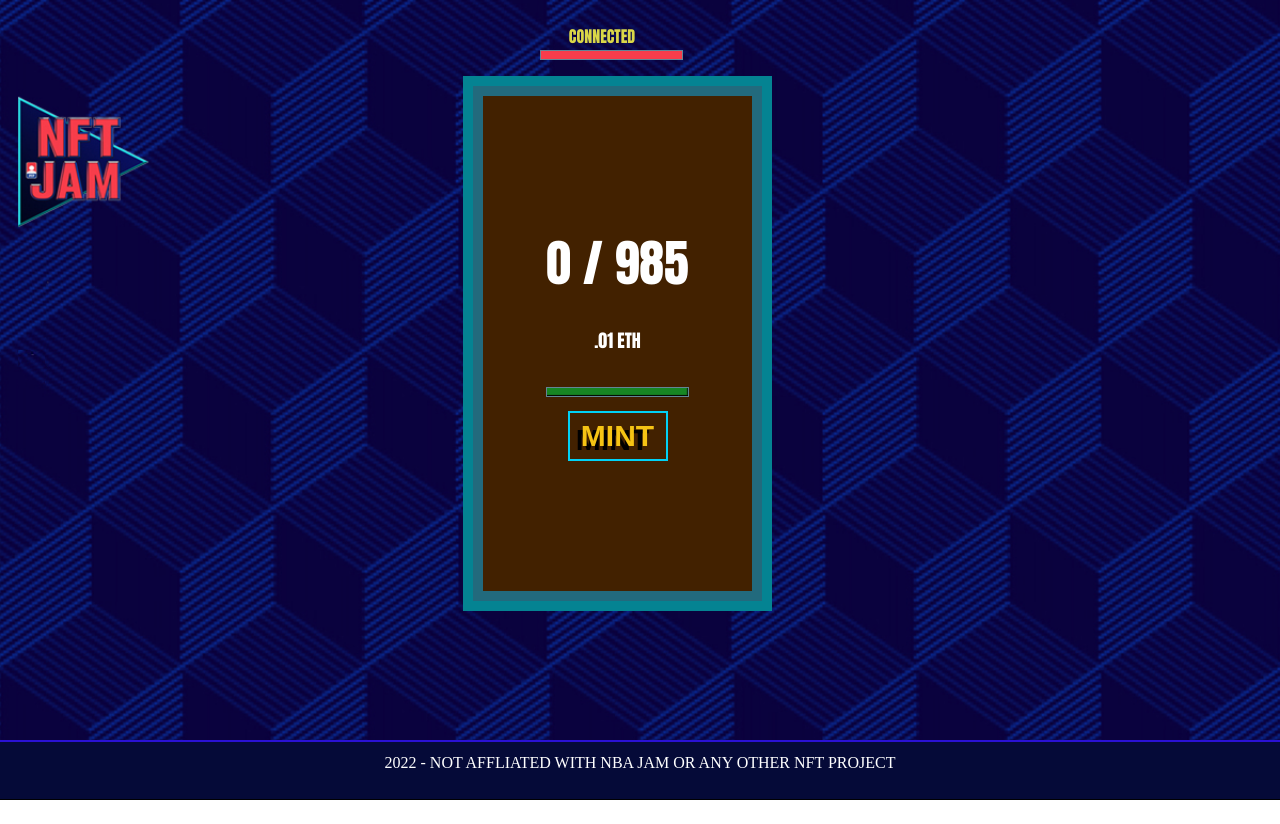
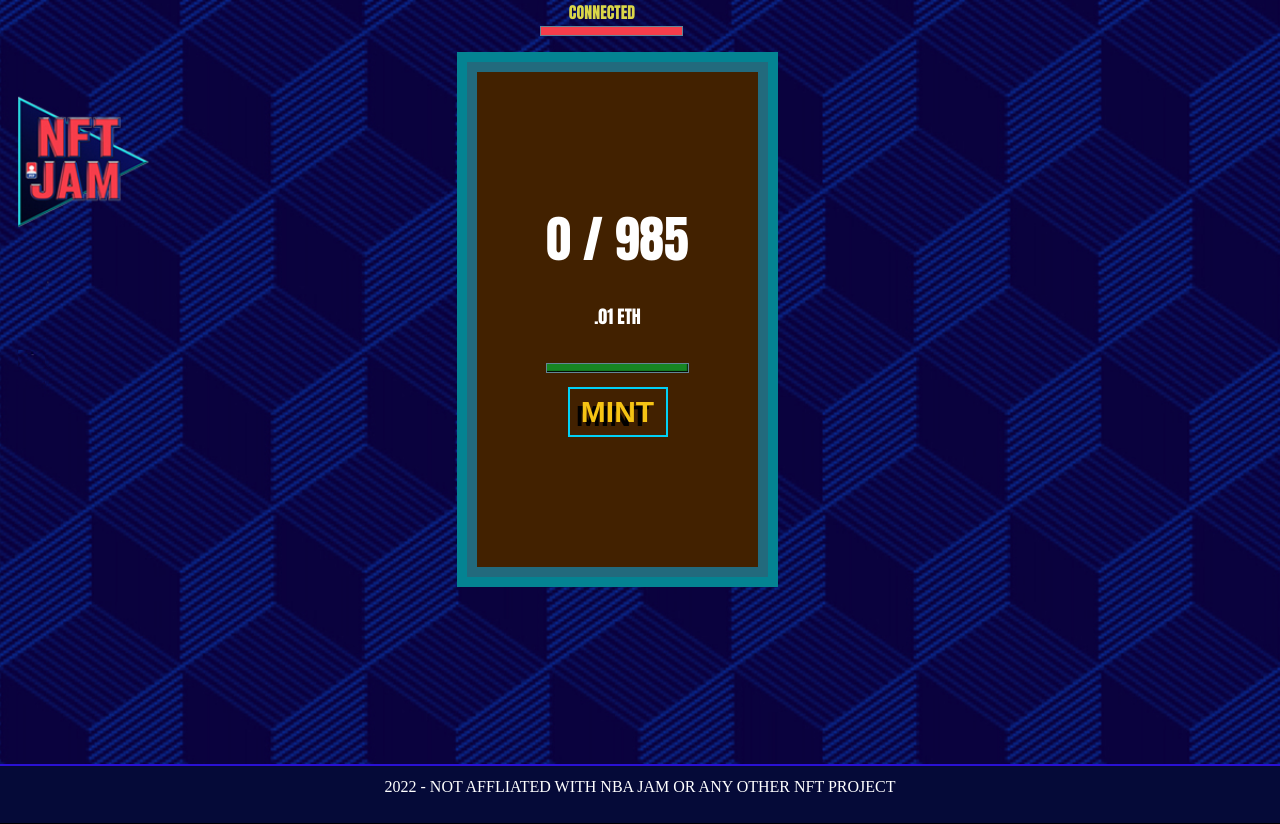
Before and after one commit to vishal123test/DEMOTest, a React (Create React App) app: page / in a window 1280 px wide. Shown: the top 824 px of the page. Before the commit the page ends 800 px from the top, so only its background shows below. Built offline with nearby package versions, Linux system fonts and the light colour scheme.

Commit message:
Update App.js

```diff
--- a/src/App.js
+++ b/src/App.js
@@ -253,7 +253,7 @@ function App() {
         flex={1}
         ai={"center"}
 
-        style={{ padding: 24, backgroundColor: "var(--primary)" }}
+        style={{ padding: 0, backgroundColor: "var(--primary)" }}
         image={CONFIG.SHOW_BACKGROUND ? "/config/images/bg3.jpg" : null}
       >
 
```
